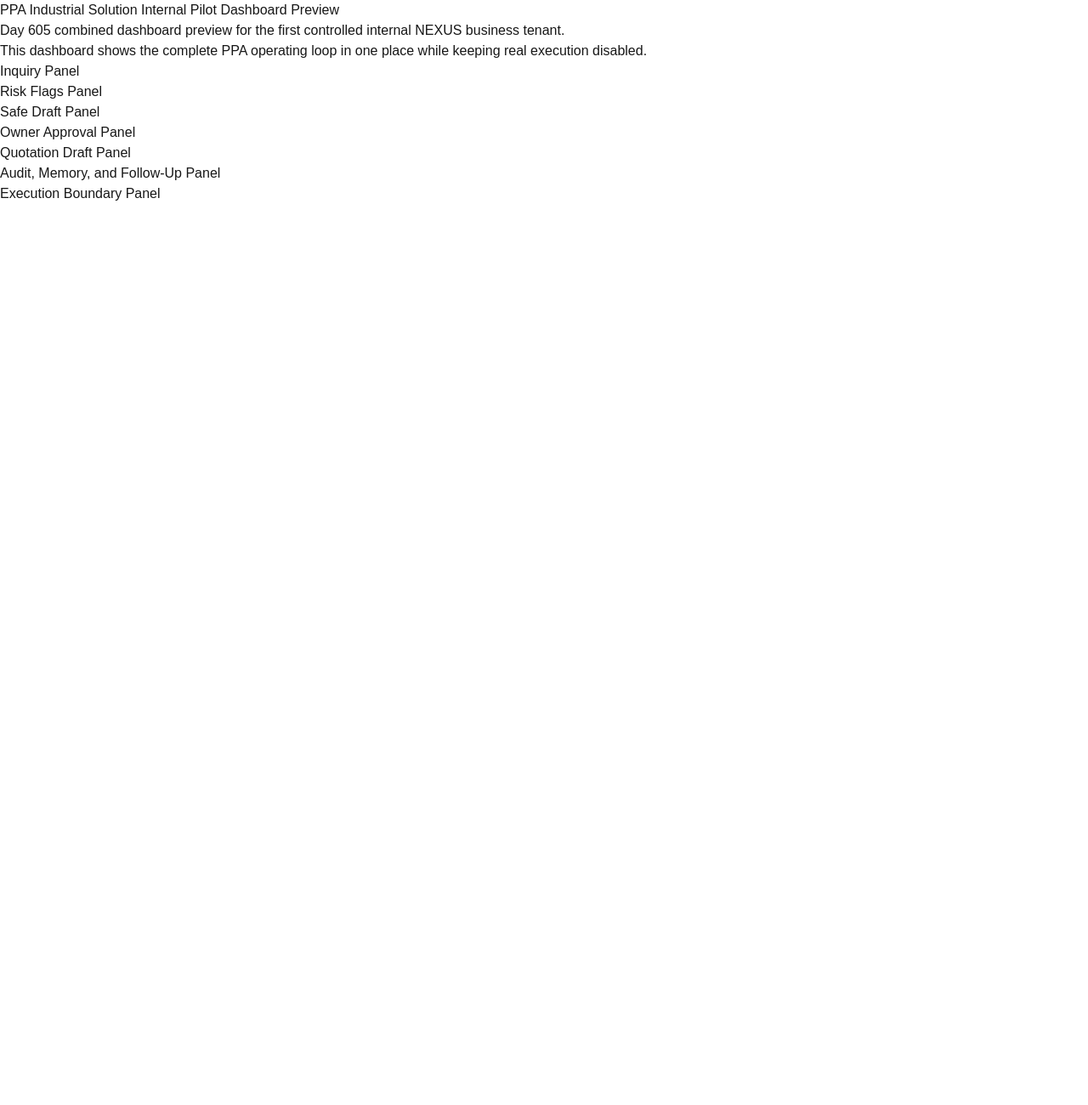
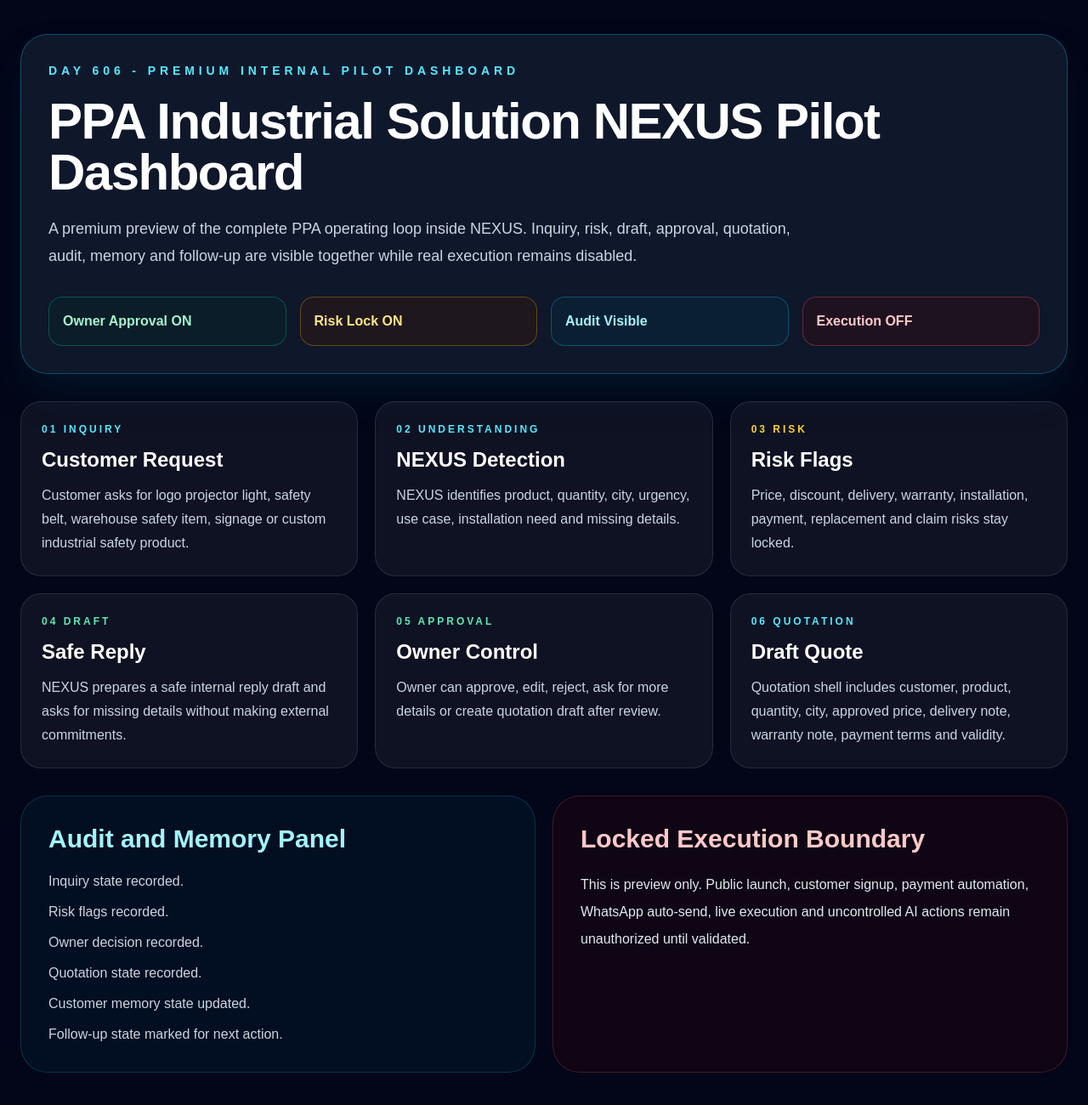
Before and after one commit to celerishealth/NEXUS, a Next.js app in the folder nexus-app/: page /nexus-ppa-pilot-dashboard in a window 1280 px wide. Shown: the whole page at 85% size. Before the commit the page ends 800 px from the top, so only its background shows below. Built offline with nearby package versions, Linux system fonts and the light colour scheme.

Commit message:
Day 606: upgrade PPA internal pilot dashboard visual v1

```diff
--- a/nexus-app/app/nexus-ppa-pilot-dashboard/page.tsx
+++ b/nexus-app/app/nexus-ppa-pilot-dashboard/page.tsx
@@ -1,26 +1,76 @@
 export default function NexusPpaPilotDashboardPage() {
   return (
-    <main>
-      <h1>PPA Industrial Solution Internal Pilot Dashboard Preview</h1>
-      <p>Day 605 combined dashboard preview for the first controlled internal NEXUS business tenant.</p>
-      <p>This dashboard shows the complete PPA operating loop in one place while keeping real execution disabled.</p>
-      <h2>Inquiry Panel</h2>
-      <ul>
-      </ul>
-      <h2>Risk Flags Panel</h2>
-      <ul>
-      </ul>
-      <h2>Safe Draft Panel</h2>
-      <h2>Owner Approval Panel</h2>
-      <ul>
-      </ul>
-      <h2>Quotation Draft Panel</h2>
-      <ul>
-      </ul>
-      <h2>Audit, Memory, and Follow-Up Panel</h2>
-      <ul>
-      </ul>
-      <h2>Execution Boundary Panel</h2>
+    <main className='min-h-screen bg-slate-950 px-6 py-10 text-white'>
+      <section className='mx-auto max-w-7xl'>
+        <div className='rounded-[2rem] border border-cyan-400/30 bg-slate-900 p-8 shadow-2xl shadow-cyan-950/40'>
+          <p className='text-sm font-bold uppercase tracking-[0.35em] text-cyan-300'>Day 606 - Premium Internal Pilot Dashboard</p>
+          <h1 className='mt-5 text-4xl font-black tracking-tight md:text-6xl'>PPA Industrial Solution NEXUS Pilot Dashboard</h1>
+          <p className='mt-5 max-w-4xl text-lg leading-8 text-slate-300'>A premium preview of the complete PPA operating loop inside NEXUS. Inquiry, risk, draft, approval, quotation, audit, memory and follow-up are visible together while real execution remains disabled.</p>
+          <div className='mt-8 grid gap-4 md:grid-cols-4'>
+            <div className='rounded-2xl border border-emerald-400/30 bg-emerald-950/30 p-4 font-black text-emerald-200'>Owner Approval ON</div>
+            <div className='rounded-2xl border border-amber-400/30 bg-amber-950/30 p-4 font-black text-amber-200'>Risk Lock ON</div>
+            <div className='rounded-2xl border border-cyan-400/30 bg-cyan-950/30 p-4 font-black text-cyan-200'>Audit Visible</div>
+            <div className='rounded-2xl border border-red-400/30 bg-red-950/30 p-4 font-black text-red-200'>Execution OFF</div>
+          </div>
+        </div>
+
+        <section className='mt-8 grid gap-5 lg:grid-cols-3'>
+          <div className='rounded-3xl border border-white/10 bg-white/5 p-6'>
+            <p className='text-xs font-bold uppercase tracking-[0.25em] text-cyan-300'>01 Inquiry</p>
+            <h2 className='mt-3 text-2xl font-black'>Customer Request</h2>
+            <p className='mt-3 leading-7 text-slate-300'>Customer asks for logo projector light, safety belt, warehouse safety item, signage or custom industrial safety product.</p>
+          </div>
+
+          <div className='rounded-3xl border border-white/10 bg-white/5 p-6'>
+            <p className='text-xs font-bold uppercase tracking-[0.25em] text-cyan-300'>02 Understanding</p>
+            <h2 className='mt-3 text-2xl font-black'>NEXUS Detection</h2>
+            <p className='mt-3 leading-7 text-slate-300'>NEXUS identifies product, quantity, city, urgency, use case, installation need and missing details.</p>
+          </div>
+
+          <div className='rounded-3xl border border-white/10 bg-white/5 p-6'>
+            <p className='text-xs font-bold uppercase tracking-[0.25em] text-amber-300'>03 Risk</p>
+            <h2 className='mt-3 text-2xl font-black'>Risk Flags</h2>
+            <p className='mt-3 leading-7 text-slate-300'>Price, discount, delivery, warranty, installation, payment, replacement and claim risks stay locked.</p>
+          </div>
+
+          <div className='rounded-3xl border border-white/10 bg-white/5 p-6'>
+            <p className='text-xs font-bold uppercase tracking-[0.25em] text-emerald-300'>04 Draft</p>
+            <h2 className='mt-3 text-2xl font-black'>Safe Reply</h2>
+            <p className='mt-3 leading-7 text-slate-300'>NEXUS prepares a safe internal reply draft and asks for missing details without making external commitments.</p>
+          </div>
+
+          <div className='rounded-3xl border border-white/10 bg-white/5 p-6'>
+            <p className='text-xs font-bold uppercase tracking-[0.25em] text-emerald-300'>05 Approval</p>
+            <h2 className='mt-3 text-2xl font-black'>Owner Control</h2>
+            <p className='mt-3 leading-7 text-slate-300'>Owner can approve, edit, reject, ask for more details or create quotation draft after review.</p>
+          </div>
+
+          <div className='rounded-3xl border border-white/10 bg-white/5 p-6'>
+            <p className='text-xs font-bold uppercase tracking-[0.25em] text-cyan-300'>06 Quotation</p>
+            <h2 className='mt-3 text-2xl font-black'>Draft Quote</h2>
+            <p className='mt-3 leading-7 text-slate-300'>Quotation shell includes customer, product, quantity, city, approved price, delivery note, warranty note, payment terms and validity.</p>
+          </div>
+        </section>
+
+        <section className='mt-8 grid gap-5 lg:grid-cols-2'>
+          <div className='rounded-[2rem] border border-cyan-400/20 bg-cyan-950/20 p-8'>
+            <h2 className='text-3xl font-black text-cyan-200'>Audit and Memory Panel</h2>
+            <ul className='mt-5 space-y-3 text-slate-300'>
+              <li>Inquiry state recorded.</li>
+              <li>Risk flags recorded.</li>
+              <li>Owner decision recorded.</li>
+              <li>Quotation state recorded.</li>
+              <li>Customer memory state updated.</li>
+              <li>Follow-up state marked for next action.</li>
+            </ul>
+          </div>
+
+          <div className='rounded-[2rem] border border-red-400/20 bg-red-950/20 p-8'>
+            <h2 className='text-3xl font-black text-red-200'>Locked Execution Boundary</h2>
+            <p className='mt-5 leading-8 text-slate-200'>This is preview only. Public launch, customer signup, payment automation, WhatsApp auto-send, live execution and uncontrolled AI actions remain unauthorized until validated.</p>
+          </div>
+        </section>
+      </section>
     </main>
   );
 }
```
